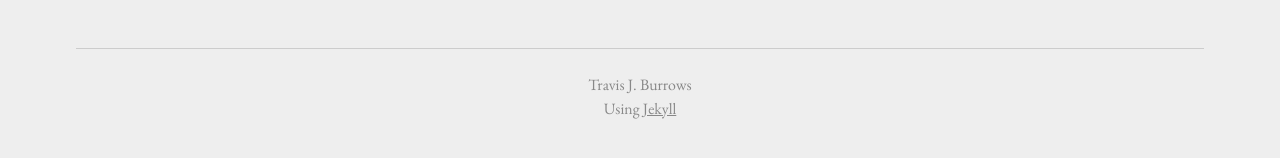
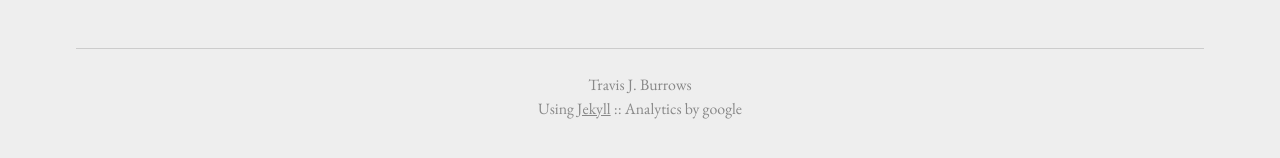
Before and after one commit to tjburrows/tjburrows.github.io, a Jekyll site: the page built from index.md, in a window 1280 px wide. Shown: the part 640-798 px from the top of the page. Built offline with Jekyll 4.4.1, drawn with Linux system fonts in a browser that asks for light colours.

Commit message:
Update _config.yml

```diff
--- a/_config.yml
+++ b/_config.yml
@@ -25,14 +25,14 @@ style: kjhealy
 # Set 'provider' to false to turn analytics off globally.
 #
 analytics:
-    provider: false
+    provider: google
     statcounter:
         sc_project  :
         sc_security :
         sc_invisible: 1
         sc_text     : 2
     google:
-        tracking_id: ''
+        tracking_id: 'UA-143749328-1'
     getclicky:
       site_id:
     mixpanel:
```
